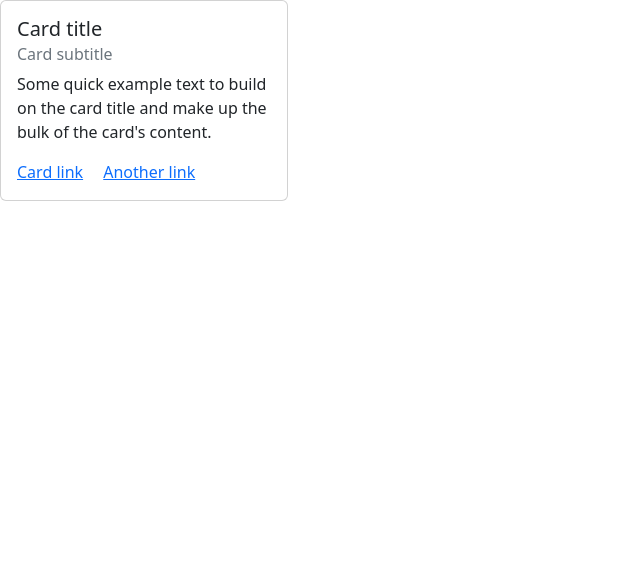
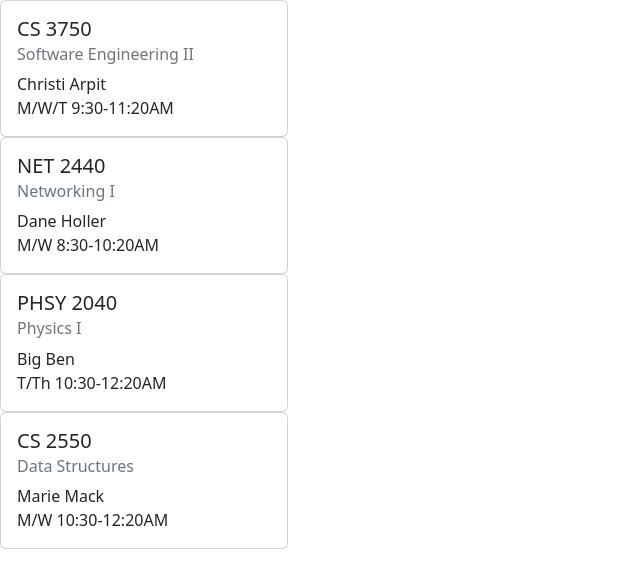
Before and after one commit to enoua5/tarp-lms-clone, a Django app: template cardsite/dashboard/templates/dashboard/dashboard.html in a window 1280 px wide. Shown: the top 588 px of the page, without its empty margins (0-640 px from the left). Run offline with Django 3.2, Linux system fonts and the light colour scheme; the template is opened without the code that fills it: values that come from a table or form of the project are taken from there, others are empty; data comes from the database, SQL or seed files in the repository.

Commit message:
Added dashboard view

```diff
--- a/cardsite/cardsite/urls.py
+++ b/cardsite/cardsite/urls.py
@@ -16,6 +16,10 @@ Including another URLconf
 from django.contrib import admin
 from django.urls import path
 
+## Our Imports
+from dashboard import views as dashboard_views
+
 urlpatterns = [
+    path('', dashboard_views.dashboard),
     path('admin/', admin.site.urls),
 ]
--- a/cardsite/dashboard/templates/dashboard/dashboard.html
+++ b/cardsite/dashboard/templates/dashboard/dashboard.html
@@ -7,14 +7,16 @@
     <script src="https://cdn.jsdelivr.net/npm/bootstrap@5.2.1/dist/js/bootstrap.bundle.min.js" integrity="sha384-u1OknCvxWvY5kfmNBILK2hRnQC3Pr17a+RTT6rIHI7NnikvbZlHgTPOOmMi466C8" crossorigin="anonymous"></script>
 </head>
 <body>
+{% block body %}
+{% for course in course_list %}
     <div class="card" style="width: 18rem;">
       <div class="card-body">
-        <h5 class="card-title">Card title</h5>
-        <h6 class="card-subtitle mb-2 text-muted">Card subtitle</h6>
-        <p class="card-text">Some quick example text to build on the card title and make up the bulk of the card's content.</p>
-        <a href="#" class="card-link">Card link</a>
-        <a href="#" class="card-link">Another link</a>
+        <h5 class="card-title">{{ course.department }} {{course.coursenum }}</h5>
+        <h6 class="card-subtitle mb-2 text-muted">{{ course.coursename }}</h6>
+        <p class="card-text">{{ course.instname }}<br>{{ course.meetingtime }}</p>
       </div>
     </div>
+{% endfor %}
+{% endblock %}
 </body>
 </html>
```
Also changed, not shown: cardsite/dashboard/views.py (+11 -1 lines).
